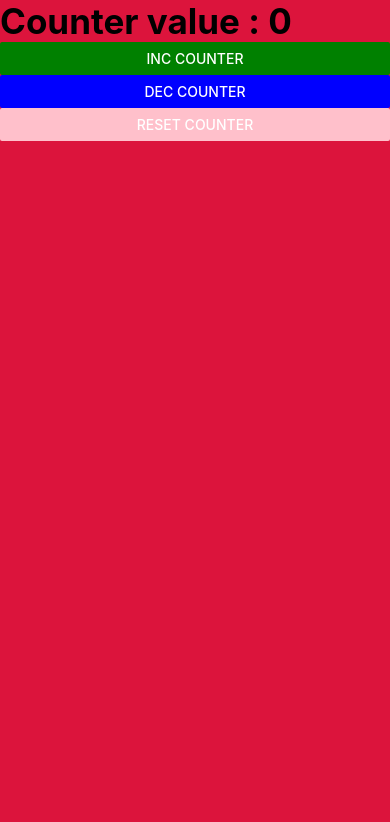
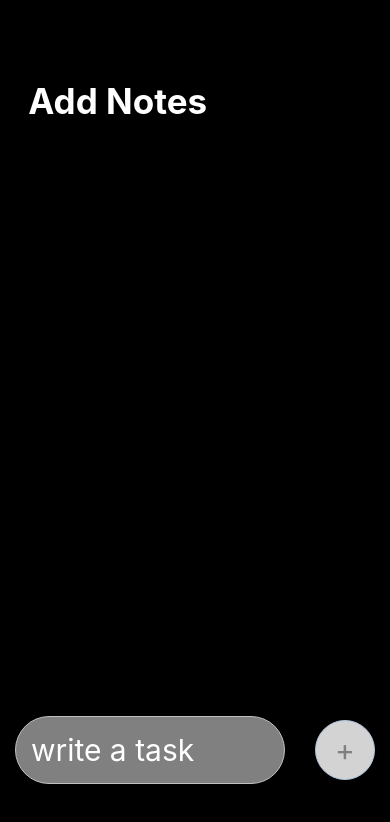
Before and after one commit to VBZapBuild/MyNotesApp, a React Native app: screen /list in a window 390 px wide. Shown: the top 822 px of the page. Built offline with nearby package versions, Linux system fonts and the light colour scheme.

Commit message:
first working modal

```diff
--- a/App.tsx
+++ b/App.tsx
@@ -10,7 +10,7 @@ export type RootStackParamList = {
   list: undefined,
   detail:
   {
-      data: any,
+      index: number,
       add :any
   }
 };
@@ -31,6 +31,18 @@ export default function App() {
     //         </Stack.Navigator>
     //     </NavigationContainer>
     // </StoreProvider>
-    <CounterScreen/>
+    <StoreProvider store = {store}>
+       <NavigationContainer>
+             <Stack.Navigator
+                 screenOptions={{
+                     headerShown: false
+                 }}>
+
+                 <Stack.Screen name="list" component={ListScreen} />
+                 <Stack.Screen name="detail" component={DetailScreen} />
+             </Stack.Navigator>
+         </NavigationContainer>
+    </StoreProvider>
+
   );
 }
--- a/src/navigation/navigation.tsx
+++ b/src/navigation/navigation.tsx
@@ -8,12 +8,10 @@ export type RootStackParamList = {
     list: undefined,
     detail:
     {
-        data: any,
+        index: number,
         add :any
     }
   };
-
-
 
 const Stack = createNativeStackNavigator<RootStackParamList>();
 
--- a/src/reducer/taskState.js
+++ b/src/reducer/taskState.js
@@ -2,47 +2,19 @@
 export const ADD_TASK = 'ADD_TASK'
 export const DELETE_TASK = 'DELETE_TASK'
 export const UPDATE_TASK = 'UPDATE_TASK'
-
-//Action
-export function addTask(task) {
-    console.log("nsode aff tass ,tas",task)
-    return {
-        type: ADD_TASK,
-        id: task.index,
-        title: task.title,
-        desc: task.desc
-    }
-}
-
-export function deleteTask(id) {
-    return {
-        type: DELETE_TASK,
-        payload: id
-    }
-}
-
-export function updateTask(id, task) {
-    console.log('inside update task', id, task);
-    return {
-        type: UPDATE_TASK,
-        id: id,
-        title: task.title,
-        desc: task.desc
-    }
-}
 
 // Reducers
 
 const initialState = []
 
 function taskReducer(state = initialState, action) {
-    console.log(state, action, "this is state and action");
+
     switch (action.type) {
         case ADD_TASK:
             return [
                 ...state,
                 {
-                    id: action.id,
+                    index: action.index,
                     title: action.title,
                     desc: action.desc
                 }
@@ -50,24 +22,29 @@ function taskReducer(state = initialState, action) {
 
         case DELETE_TASK:
 
-            return state.splice(action.payload, 1)
-
+            console.log('on delete task', action, state)
+            return state.filter((item, i) => {
+                return item.index != action.index
+            })
         case UPDATE_TASK:
-            // const updateNewArray = update(state, obj => {
-            //     return obj.id != action.payload
-            // })
-            // let updateObj = state[action.id]
-            // updateObj.title = action.title;
-            // updateObj.desc = action.desc;
-            // state[action.id] = updateObj;
-            if (state.length > 0) {
-                state[action.id].desc = action.desc;
-                state[action.id].title = action.title;
-            }
-            return [{
-                title: action.title,
-                desc: action.desc
-            }];
+            console.log('on update task', action, state)
+            return state.map((item) => {
+                if (item.index === action.index) {
+                    item.title = action.title
+                    item.desc = action.desc
+                }
+                return item;
+            })
+        // if (state.length > 0) {
+        //     state[action.index].desc = action.desc;
+        //     state[action.index].title = action.title;
+        //     return state;
+        // } else {
+        //     return [{
+        //         title: action.title,
+        //         desc: action.desc
+        //     }];
+        // }
         default:
             return state
     }
--- a/src/screens/DetailScreen.tsx
+++ b/src/screens/DetailScreen.tsx
@@ -8,21 +8,20 @@ import {
 } from 'react-native';
 import { RootStackParamList } from '../navigation/navigation';
 import { StackScreenProps } from '@react-navigation/stack';
-import { useDispatch } from 'react-redux';
-import { updateTask} from '../reducer/taskState'
+import { useDispatch, useSelector } from 'react-redux';
+import { UPDATE_TASK} from '../reducer/taskState'
 import ListScreen from './ListScreen';
 import store from '../reducer/store';
 
 type Props = StackScreenProps<RootStackParamList, 'detail'>;
 
 export default function DetailScreen({ route, navigation }: Props) {
-    console.log(store.getState(), "this is store object")
-    const dispatch = useDispatch()
-    let { data } = route.params;
-    let storeData = store.getState();
-    let [title, setTitle] = useState(data.title);
-    let [desc, setDesc] = useState(data.desc);
-    console.log("indsdeaidnsdi" ,title,desc)
+    const taskDetail = useSelector(state => state)
+    const dispatch = useDispatch();
+    let { index } = route.params;
+    let [title, setTitle] = useState(taskDetail[index].title);
+    let [desc, setDesc] = useState(taskDetail[index].desc);
+    console.log("indsdeaidnsdi" ,taskDetail,index)
     const onTextChange = (title: string) => {
         console.log(title);
         setTitle(title);
@@ -31,13 +30,13 @@ export default function DetailScreen({ route, navigation }: Props) {
         setDesc(desc);
     }
     const onSave = () => {
-        console.log("onSave is called",data)
-        dispatch(updateTask(data.index, {
+        console.log("onSave is called",index)
+        dispatch({
+            type : UPDATE_TASK,
             title:title,
             desc:desc,
-            index:data.index,
-        }
-        ))
+            index:index,
+        })
         navigation.navigate('list')
     }
     return (
--- a/src/screens/ListScreen.tsx
+++ b/src/screens/ListScreen.tsx
@@ -12,7 +12,7 @@ import {
 import { KeyboardAwareScrollView } from 'react-native-keyboard-aware-scroll-view';
 import Task from '../components/Task';
 import { useSelector, useDispatch } from 'react-redux';
-import { addTask, deleteTask } from '../reducer/taskState';
+import { ADD_TASK,DELETE_TASK } from '../reducer/taskState';
 import store from '../reducer/store';
 interface iTask {
   index: number,
@@ -20,61 +20,58 @@ interface iTask {
   desc: string;
 }
 export default function ListScreen({ navigation }: any) {
-//const tasks = useSelector(state => state)
+const taskItems = useSelector(state => state)
 const dispatch = useDispatch()
-let storeData = store.getState();
-// const addTask= task => {
-//   console.log(task)
-//   dispatch('ADD_TASK');
-// }
-// const deleteTask = id => dispatch(deleteTask(id))
 
-  //console.log(tasks,'from use selector')
+  console.log(taskItems,'from use selector')
   const [task, setTask] = useState<iTask>();
-  const [taskItems, setTaskItems] = useState<Array<iTask>>([]);
-  //
 
-  // useEffect(()=>{
-  //   setTaskItems(storeData);
-  // },[]);
-  // so that array of tasks appear
   const handleAddTask = () => {
     // this function will log the task in the state
     console.log("crent task", task)
 
     if (task?.title) {
       Keyboard.dismiss();
-      setTaskItems([...taskItems, task])
-      dispatch(addTask({
+      dispatch({
+        type : ADD_TASK,
         title:task.title,
         desc:task.desc,
         index: taskItems.length
-      }));
+      });
       setTask({
         title: '',
         desc: '',
-        index: taskItems.length,
+        index: 0,
       });
     }
 
   }
   const completeTask = (index: number) => {
-    let itemsCopy = [...taskItems];
-    itemsCopy.splice(index, 1);
-    // navigation -> you can pass props -> taskItems[index]
-    setTaskItems(itemsCopy);
-    dispatch(deleteTask(index))
+    dispatch({
+      type: DELETE_TASK,
+      index : index
+    })
   }
 
   const moveToDetail = (index: number) => {
-    console.log(index, taskItems, taskItems[index]);
     navigation.navigate('detail', {
-      data: taskItems[index],
+      index: index,
     });
   }
 
   const onTextChange = (text: string) => {
     setTask({ ...task, title: text, desc: '',index:0 });
+  }
+
+  const ItemList = ({taskItems}) => {
+    console.log(taskItems,'this is task items');
+    return taskItems.map((item: iTask, index: number) => {
+      console.log('this is item',item,index);
+      return (
+        <TouchableOpacity key={item.index} onPress={() => moveToDetail(item.index)}>
+          <Task data={item} onComplete={completeTask} index={item.index} />
+        </TouchableOpacity>)
+    });
   }
 
   return (
@@ -83,15 +80,7 @@ let storeData = store.getState();
       <View style={styles.tasksWrapper}>
         <Text style={styles.sectionTitle}> Add Notes</Text>
         <View style={styles.items}>
-          {/* all tasks will be added here  */}
-          {
-            taskItems.map((item: iTask, index: number) => {
-              return (
-                <TouchableOpacity key={index} onPress={() => moveToDetail(index)}>
-                  <Task data={item} onComplete={completeTask} index={index} />
-                </TouchableOpacity>)
-            })
-          }
+          <ItemList taskItems={taskItems}></ItemList>
         </View>
       </View>
       <KeyboardAvoidingView
@@ -110,7 +99,7 @@ let storeData = store.getState();
 const styles = StyleSheet.create({
   container: {
     flex: 1,
-    backgroundColor: '#dc143c',
+    backgroundColor: '#000000',
   },
   tasksWrapper: {
     paddingTop: 80,
@@ -119,6 +108,7 @@ const styles = StyleSheet.create({
   sectionTitle: {
     fontSize: 35,
     fontWeight: 'bold',
+    color: 'white'
   },
   items: {
     marginTop: 30,
@@ -145,11 +135,11 @@ const styles = StyleSheet.create({
   addWrapper: {
     width: 60,
     height: 60,
-    backgroundColor: 'black',
+    backgroundColor: '#d3d3d3',
     borderRadius: 60,
     justifyContent: 'center',
     alignItems: 'center',
-    borderColor: '#C0C0C0',
+    borderColor: '#b0c4de',
     borderWidth: 1,
   },
   addText: {
```
